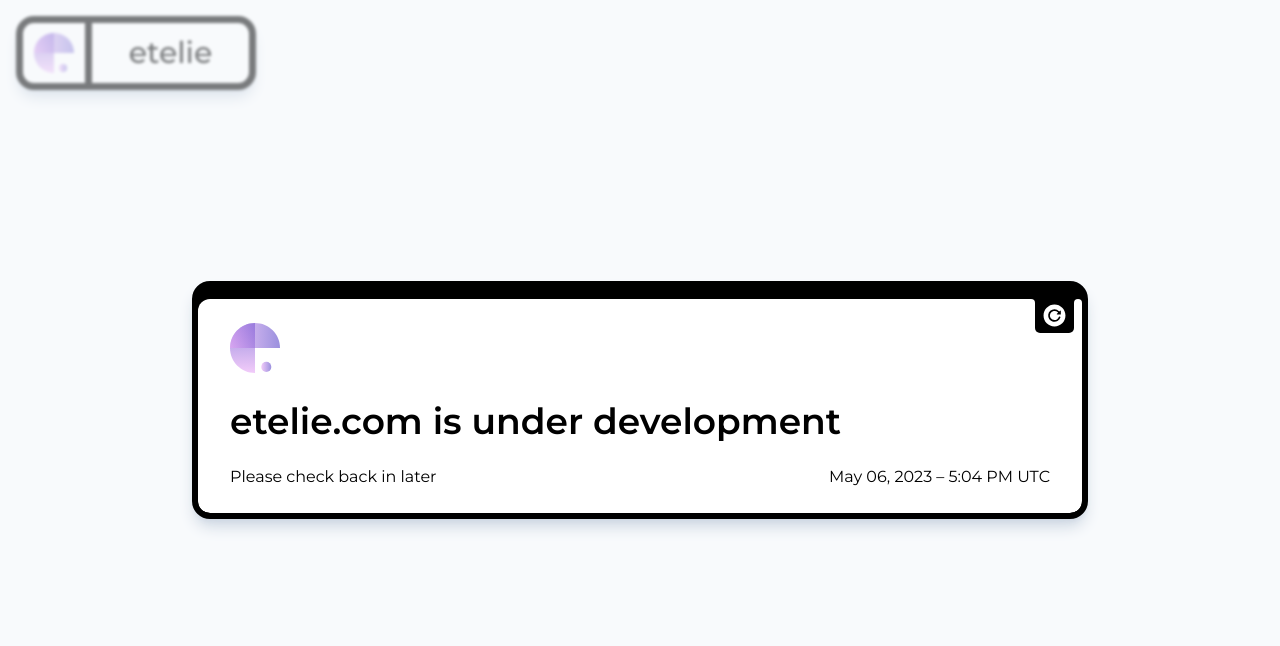
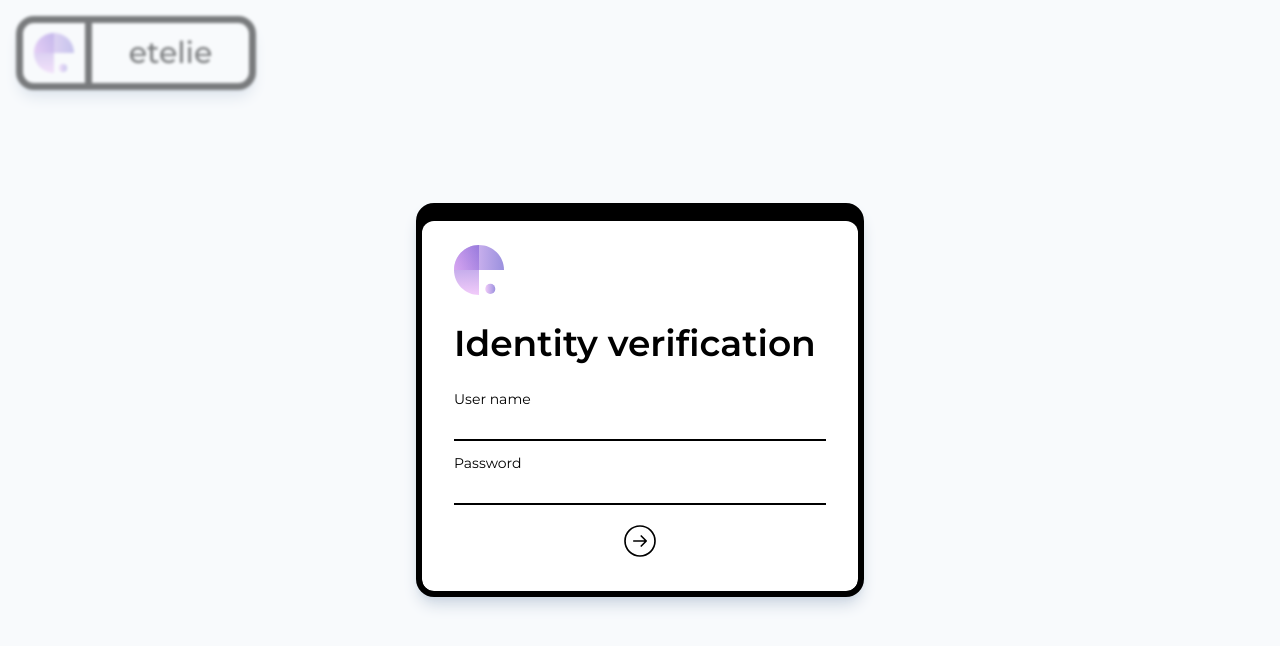
Before and after one commit to etelie/web, a React (Vite) app: page /auth in a window 1280 px wide. Shown: the top 646 px of the page. Built offline with nearby package versions, Linux system fonts and the light colour scheme.

Commit message:
init: browser router

```diff
--- a/package.json
+++ b/package.json
@@ -49,6 +49,7 @@
     "postcss-import": "^15.1.0",
     "prettier-plugin-tailwindcss": "^0.2.7",
     "prop-types": "^15.8.1",
+    "react-router-dom": "^6.15.0",
     "storybook": "^7.3.1",
     "tailwindcss": "^3.3.1",
     "typescript": "^4.9.3",
--- a/src/app.tsx
+++ b/src/app.tsx
@@ -1,32 +1,25 @@
-import { renderTimestamp } from '~/common/time';
-import { useAppSelector } from '~/store';
-import { Modal, TitleCard } from '~/components/layout';
-import { EmailForm } from '~/components/layout/EmailForm';
-import { ModalControlOptions } from '~/components/layout/Modal/ModalControl';
-import { AuthPage } from '~/components/layout/AuthPage';
-import { sizes } from '~/components/layout/Modal';
+import { createBrowserRouter, RouterProvider } from 'react-router-dom';
+
+import { TitleCard } from '~/components/layout';
+import { AuthPage } from '~/components/pages/AuthPage';
+import { UnderDevelopmentPage } from './components/pages/UnderDevelopmentPage';
+
+const router = createBrowserRouter([
+  {
+    path: '/',
+    element: <UnderDevelopmentPage />,
+  },
+  {
+    path: '/auth',
+    element: <AuthPage />,
+  },
+]);
 
 export default () => {
-  const locale = useAppSelector(state => state.locale.language);
-  const timestamp = renderTimestamp(new Date(), locale);
-
   return (
     <>
       <TitleCard />
-      {true ? ( // todo: use React Router
-        <Modal
-          size={sizes.md}
-          hidden={false}
-          control={ModalControlOptions.RELOAD}
-          title={'etelie.com is under development'}
-          footerLeft='Please check back in later'
-          footerRight={timestamp}
-        >
-          {false && <EmailForm />}
-        </Modal>
-      ) : (
-        <AuthPage />
-      )}
+      <RouterProvider router={router} />
     </>
   );
 };
--- a/src/common/time.ts
+++ b/src/common/time.ts
@@ -1,5 +1,3 @@
-import { useAppSelector } from '~/store';
-
 export const renderTimestamp = (timestamp: Date, locale: string): string => {
   const dateFormatter = new Intl.DateTimeFormat(locale, {
     month: 'long',
--- a/src/components/layout/AuthPage/AuthItem.tsx
+++ b/src/components/pages/AuthPage/AuthItem.tsx
@@ -13,10 +13,11 @@
   // todo: lower label, zindex + 1, higher on focus, animated transition to/from, integrate with TextInput
   return (
     <div className={clsx(className, 't-flex t-flex-col t-justify-between t-items-start')}>
-      <Label className={clsx('-t-mb-[2px]')}>{label}</Label>
+      <Label >{label}</Label>
       <TextInput
         type={sensitive ? text_input_types.password : text_input_types.text}
         name={label}
+        className={clsx('t-w-full')}
       />
     </div>
   );
--- a/src/components/layout/AuthPage/AuthPage.tsx
+++ b/src/components/pages/AuthPage/AuthPage.tsx
@@ -26,21 +26,20 @@
           console.log(`username: ${username}\npassword: ${password}`);
         }}
       >
-        <div className={clsx('t-flex t-flex-row t-justify-between')}>
-          <div className={clsx('t-flex t-flex-col t-justify-between t-items-start', 't-mt-2')}>
-            <AuthItem label={labels.username} className={clsx('t-mb-3')} />
-            <AuthItem label={labels.password} sensitive />
-          </div>
         <div
           className={clsx(
-              't-flex t-flex-col t-justify-center t-items-center',
-              't-mr-6 md:t-mr-10',
+            't-flex t-flex-col t-justify-between t-items-start',
+            't-mt-2',
+            't-w-full',
           )}
         >
+          <AuthItem label={labels.username} className={clsx('t-mb-3', 't-w-full')} />
+          <AuthItem label={labels.password} className={clsx('t-w-full')} sensitive />
+        </div>
+        <div className={clsx('t-flex t-flex-row t-justify-center', 't-mt-4')}>
           <SubmitButton transparent>
-              <HeroIcon icon='ArrowRightCircleIcon' className={clsx('t-w-12 t-stroke-1')} />
+            <HeroIcon icon='ArrowRightCircleIcon' className={clsx('t-w-10 t-stroke-1')} />
           </SubmitButton>
-          </div>
         </div>
       </form>
     </Modal>
--- /dev/null
+++ b/src/components/pages/UnderDevelopmentPage/UnderDevelopmentPage.tsx
@@ -0,0 +1,25 @@
+import { useAppSelector } from '~/store';
+import { renderTimestamp } from '~/common/time';
+import { EmailForm } from '~/components/layout/EmailForm';
+import { Modal, sizes } from '~/components/layout/Modal';
+import { ModalControlOptions } from '~/components/layout/Modal/ModalControl';
+
+export type UnderDevelopmentPageProps = {};
+
+export const UnderDevelopmentPage = ({}: UnderDevelopmentPageProps) => {
+  const locale = useAppSelector(state => state.locale.language);
+  const timestamp = renderTimestamp(new Date(), locale);
+
+  return (
+    <Modal
+      size={sizes.md}
+      hidden={false}
+      control={ModalControlOptions.RELOAD}
+      title={'etelie.com is under development'}
+      footerLeft='Please check back in later'
+      footerRight={timestamp}
+    >
+      {false && <EmailForm />}
+    </Modal>
+  );
+};
--- /dev/null
+++ b/src/components/pages/UnderDevelopmentPage/index.ts
@@ -0,0 +1,3 @@
+export type { UnderDevelopmentPageProps } from './UnderDevelopmentPage';
+
+export { UnderDevelopmentPage } from './UnderDevelopmentPage';
--- a/src/main.tsx
+++ b/src/main.tsx
@@ -9,7 +9,7 @@
 ReactDOM.createRoot(document.getElementById('root') as HTMLElement).render(
   <React.StrictMode>
     <Provider store={store}>
-      <App />
+      <App/>
     </Provider>
   </React.StrictMode>,
 );
```
Also changed, not shown: src/components/pages/AuthPage/index.ts (renamed from src/components/layout/AuthPage/index.ts), 2 other files (tests, documents, lock files or other folders). Lines whose indentation alone changed are shown as unchanged.
